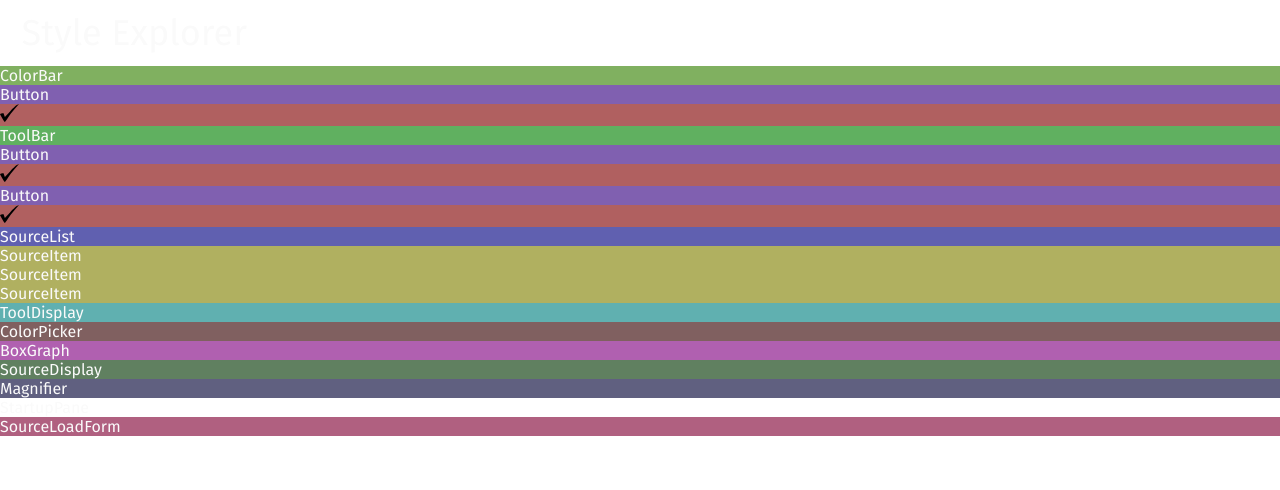
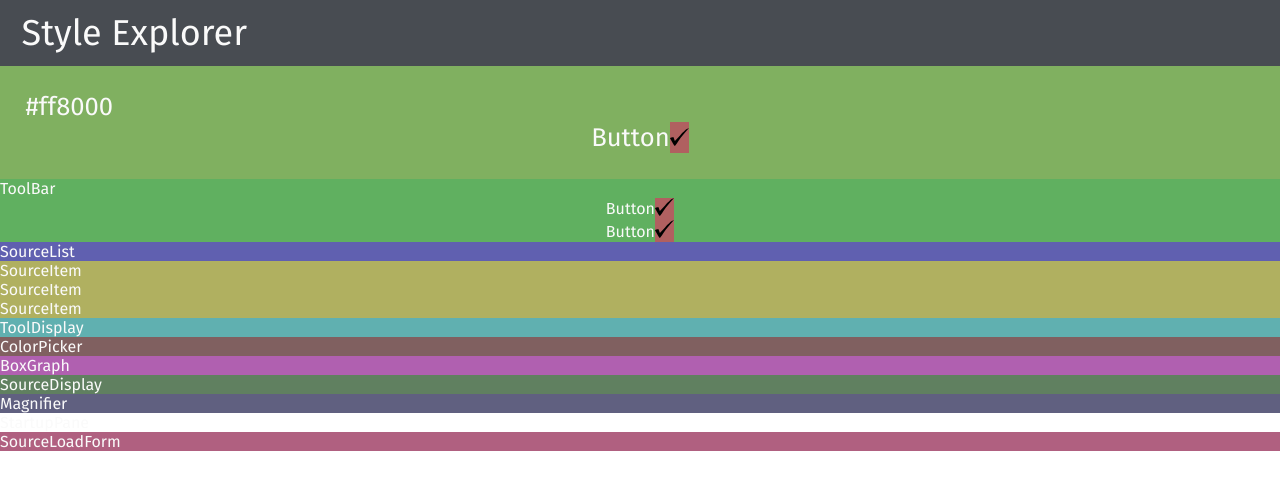
Before and after one commit to philrmass/style-explorer, a React app: page / in a window 1280 px wide. Shown: the top 490 px of the page. Built offline with nearby package versions, Linux system fonts and the light colour scheme.

Commit message:
set button style

```diff
--- a/src/components/Button.css
+++ b/src/components/Button.css
@@ -1,3 +1,21 @@
 .button {
+  display: flex;
+  justify-content: center;
+  align-items: center;
+  box-sizing: border-box;
+  /*
+  padding: 0.1em 0.3em;
+  border-radius: 3px;
+  margin: 0.1em;
   background-color: #8060b0;
+  color: var(--current-contrast-color);
+  */
 }
+
+.button:hover,
+.button:active {
+  border: 2px solid currentColor;
+}
+
+.button:focus {
+}
--- a/src/components/ColorBar.css
+++ b/src/components/ColorBar.css
@@ -1,3 +1,5 @@
 .colorBar {
+  padding: 1.0em;
   background-color: #80b060;
+  font-size: 1.6em;
 }
--- a/src/components/ColorBar.jsx
+++ b/src/components/ColorBar.jsx
@@ -7,7 +7,7 @@ import styles from './ColorBar.css';
 function ColorBar() {
   return (
     <div className={styles.colorBar}>
-      <span>ColorBar</span>
+      <span>#ff8000</span>
       <Button>
         <Icon
           source={copyIcon} />
--- a/src/index.css
+++ b/src/index.css
@@ -1,6 +1,8 @@
 :root {
+  --nav-bar-color: #484c52;
   --dark-text-color: #404040;
   --light-text-color: #fafafa;
+  --current-contrast-color: var(--light-text-color);
   --body-font: 'Fira Sans', sans-serif;
   /*
   --body-font: 'Karla', sans-serif;
```
